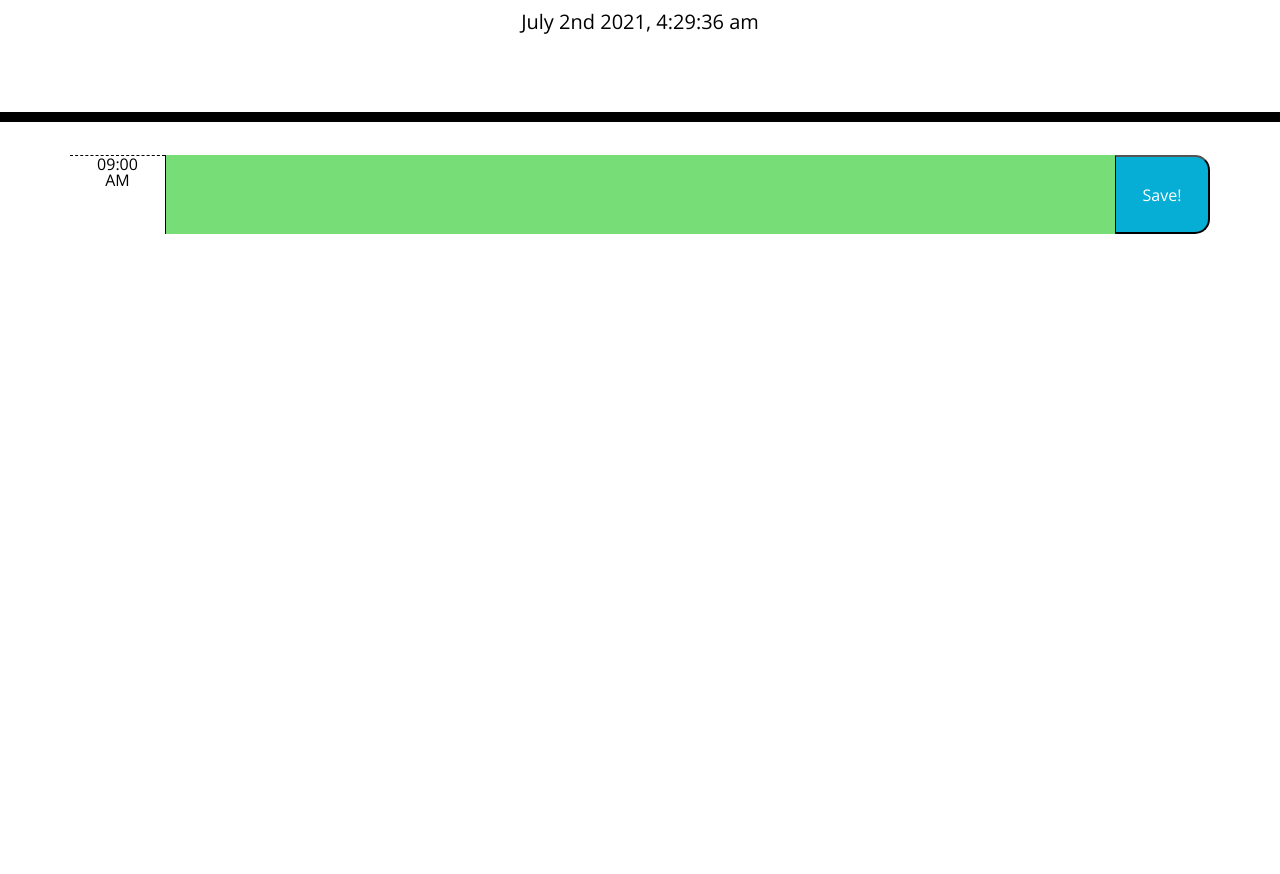
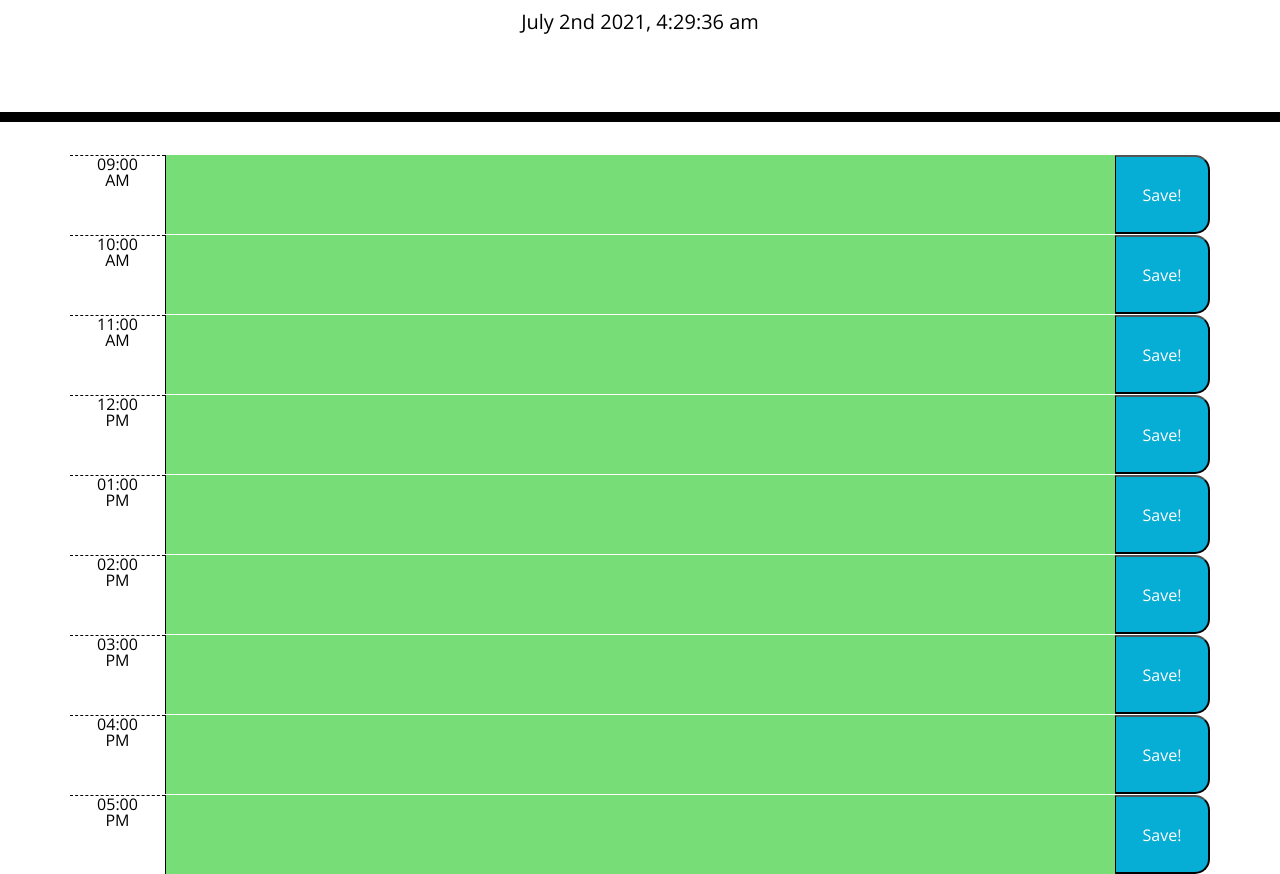
Before and after one commit to lsoth/workdayscheduler, a plain HTML site: page index.html in a window 1280 px wide. Shown: the part 182-1056 px from the top of the page. Before the commit the page ends 800 px from the top, so only its background shows below. Drawn offline with nearby package versions, Linux system fonts and the light colour scheme.

Commit message:
update js working on local storage function

```diff
--- a/assets/script.js
+++ b/assets/script.js
@@ -1,12 +1,14 @@
 //Displays time on top of page
 var time = moment().format('MMMM Do YYYY, h:mm:ss a');
 $("#currentDay").text(time);
-console.log(time)
+console.log(time);
 
-var hour = moment().format("HH")
-console.log(moment().format("HH"))
+var hour = moment().format("HH");
+console.log(moment().format("HH"));
 
 // var t0900 = document.querySelector("#t0900")
+
+//conditionals to update color of text area at given time
 
 if(hour < 9) {
     $(t0900).addClass("future")
@@ -19,7 +21,7 @@ if(hour < 9) {
 if(hour < 10) {
     $(t1000).addClass("future")
 }else if (hour > 10) {
-    $(t0900).addClass("past")
+    $(t1000).addClass("past")
 }else {
     $(t0900).addClass("present")
 }
@@ -81,3 +83,18 @@ if(hour < 17) {
 }
 
 //Used to save text content of adjenda even after refresh using local storeage
+var timeSlot1 = $("#timeSlot1");
+var pants = $("container")
+
+console.log(timeSlot1);
+
+// timeSlot1.on("click",function(event){
+//     event.preventDefault();
+//     localStorage.setItem("note1",item1.value)
+// })
+
+pants.on("click","#save",function(event){
+    event.preventDefault();
+    console.log(event.target);
+    // localStorage.setItem("note",item.value)
+});
--- a/index.html
+++ b/index.html
@@ -28,102 +28,62 @@
       <p class="lead">A simple calendar app for scheduling your work day</p>
       <p id="currentDay" class="lead"></p>
     </header>
+
     <div class="container">
 
-      <div class="time-block row">
+      <div id = "timeSlot1" class="time-block row">
         <div class="hour col-1">09:00 AM</div>
         <textarea id = "t0900" class="description col-10"></textarea>
-        <button class="saveBtn col-1">Save!</button>
+        <button id = "save" class="saveBtn col-1">Save!</button>
       </div>
 
+      <div class="time-block row">
+        <div class="hour col-1">10:00 AM</div>
+        <textarea id = "t1000" class="description col-10"></textarea>
+        <button id = "save" class="saveBtn col-1">Save!</button>
+      </div>
 
+      <div class="time-block row">
+        <div class="hour col-1">11:00 AM</div>
+        <textarea id = "t1100" class="description col-10"></textarea>
+        <button id = "save" class="saveBtn col-1">Save!</button>
+      </div>
 
-      <!-- <table class="table">
-        <tbody>
-        <tr class = "time-block row">
-            <td class = "hour">09:00 am</td>
-            <td class ="present">
-              <div class="input-group"></div>
-                <textarea id="form1" class = "form-control"> </textarea>
+      <div class="time-block row">
+        <div class="hour col-1">12:00 PM</div>
+        <textarea id = "t1200" class="description col-10"></textarea>
+        <button id = "save" class="saveBtn col-1">Save!</button>
       </div>
-            </td>
-            <td><button class = "saveBtn">Save</button></td>
-          </tr>
-          <tr>
-            <td class = "hour">10:00 am</td>
-            <td class ="present">
-              <div class="input-group"></div>
-                <textarea id="form2" class = "form-control"> </textarea>
+
+      <div class="time-block row">
+        <div class="hour col-1">01:00 PM</div>
+        <textarea id = "t1300" class="description col-10"></textarea>
+        <button id = "save" class="saveBtn col-1">Save!</button>
       </div>
-            </td>
-            <td><button class = "saveBtn">Save</button></td>
-          </tr>
-          <tr>
-            <td class = "hour">11:00 am</td>
-            <td class ="present">
-              <div class="input-group"></div>
-                <textarea id="form3" class = "form-control"> </textarea>
+
+      <div class="time-block row">
+        <div class="hour col-1">02:00 PM</div>
+        <textarea id = "t1400" class="description col-10"></textarea>
+        <button id = "save" class="saveBtn col-1">Save!</button>
       </div>
-            </td>
-            <td><button class = "saveBtn">Save</button></td>
-          </tr>
-          <tr>
-            <td class = "hour">12:00 am</td>
-            <td class ="present">
-              <div class="input-group"></div>
-                <textarea id="form1" class = "form-control"> </textarea>
+
+      <div class="time-block row">
+        <div class="hour col-1">03:00 PM</div>
+        <textarea id = "t1500" class="description col-10"></textarea>
+        <button id = "save" class="saveBtn col-1">Save!</button>
       </div>
-            </td>
-            <td><button class = "saveBtn">Save</button></td>
-          </tr>
-          <tr>
-            <td class = "hour">1:00 pm</td>
-            <td class ="present">
-              <div class="input-group"></div>
-                <textarea id="form1" class = "form-control"> </textarea>
+
+      <div class="time-block row">
+        <div class="hour col-1">04:00 PM</div>
+        <textarea id = "t1600" class="description col-10"></textarea>
+        <button id = "save" class="saveBtn col-1">Save!</button>
       </div>
-            </td>
-            <td><button class = "saveBtn">Save</button></td>
-          </tr>
-          <tr>
-            <td class = "hour">2:00 pm</td>
-            <td class ="present">
-              <div class="input-group"></div>
-                <textarea id="form1" class = "form-control"> </textarea>
+
+      <div class="time-block row">
+        <div class="hour col-1">05:00 PM</div>
+        <textarea id = "t1700" class="description col-10"></textarea>
+        <button id = "save" class="saveBtn col-1">Save!</button>
       </div>
-            </td>
-            <td><button class = "saveBtn">Save</button></td>
-          </tr>
-          <tr>
-            <td class = "hour">3:00 pm</td>
-            <td class ="present">
-              <div class="input-group"></div>
-                <textarea id="form1" class = "form-control"> </textarea>
-              </div>
-            </td>
-            <td><button class = "saveBtn">Save</button></td>
-          </tr>
-          <tr>
-            <td class = "hour">4:00 pm</td>
-            <td class ="present">
-              <div class="input-group"></div>
-                <textarea id="form1" class = "form-control"> </textarea>
-              </div>
-            </td>
-            <td><button class = "saveBtn">Save</button></td>
-          </tr>
-          <tr>
-            <td class = "hour">5:00 pm</td>
-            <td class ="present">
-              <div class="input-group"></div>
-                <textarea id="form1" class = "form-control"> </textarea>
-              </div>
-            </td>
-            <td><button class = "saveBtn">Save</button></td>
-          </tr>
-        </tbody>
-      </table>
-    </div> -->
 
     <script src="https://cdnjs.cloudflare.com/ajax/libs/jquery/3.2.1/jquery.min.js"></script>
     <script src="https://cdnjs.cloudflare.com/ajax/libs/moment.js/2.24.0/moment.min.js"></script>
```
Lines whose indentation alone changed are shown as unchanged.
